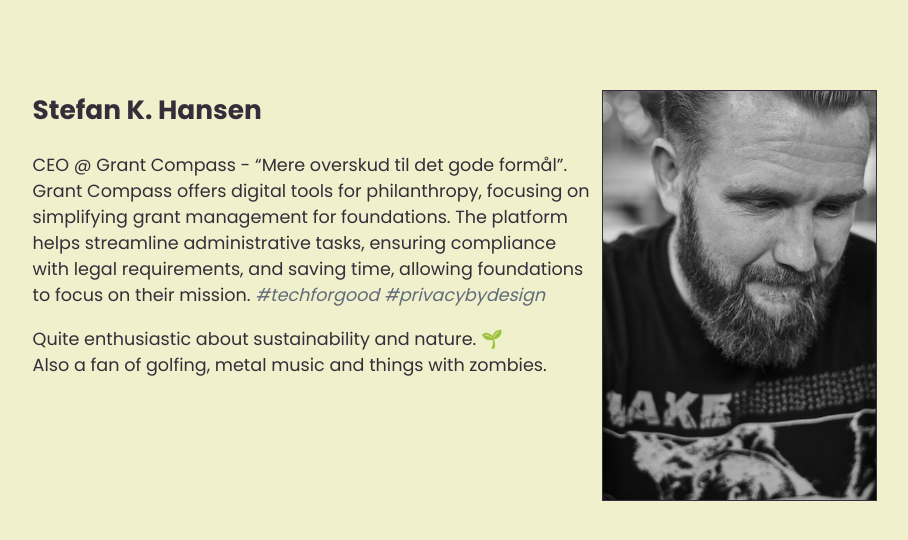
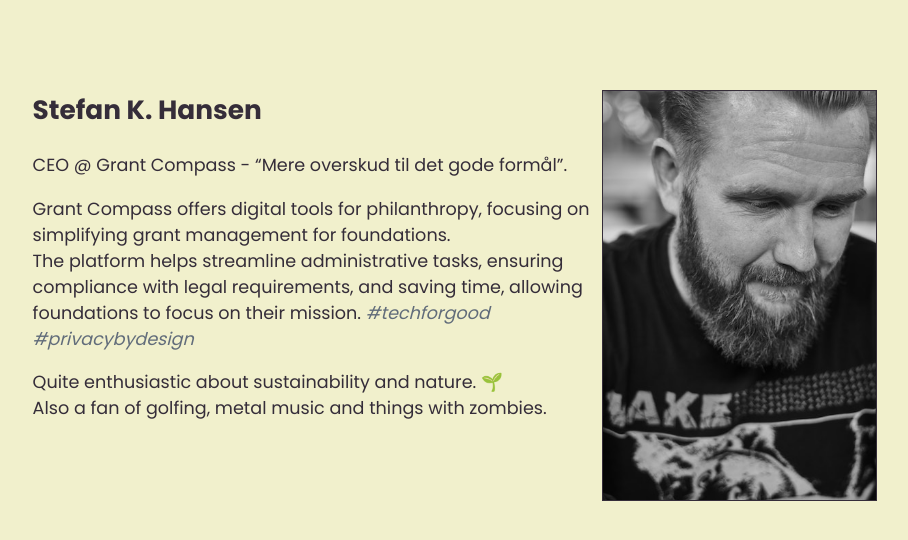
Before and after one commit to skhansen/skhansen.github.io, a Jekyll site: the page built from index.md, in a window 1280 px wide. Shown: the top 540 px of the page, without its empty margins (185-1093 px from the left). Built offline with Jekyll 4.4.1, drawn with Linux system fonts in a browser that asks for light colours; our own code applies the rules of GitHub Pages for plain Markdown files.

```diff
--- a/index.md
+++ b/index.md
@@ -3,8 +3,10 @@ title: SKHansen
 ---
 # Stefan K. Hansen
 
-CEO @ Grant Compass - "Mere overskud til det gode formål".\
-Grant Compass offers digital tools for philanthropy, focusing on simplifying grant management for foundations. The platform helps streamline administrative tasks, ensuring compliance with legal requirements, and saving time, allowing foundations to focus on their mission. *#techforgood* *#privacybydesign*
+CEO @ Grant Compass - "Mere overskud til det gode formål".
+
+Grant Compass offers digital tools for philanthropy, focusing on simplifying grant management for foundations.\
+The platform helps streamline administrative tasks, ensuring compliance with legal requirements, and saving time, allowing foundations to focus on their mission. *#techforgood* *#privacybydesign*
 
 Quite enthusiastic about sustainability and nature. 🌱\
 Also a fan of golfing, metal music and things with zombies.
```
